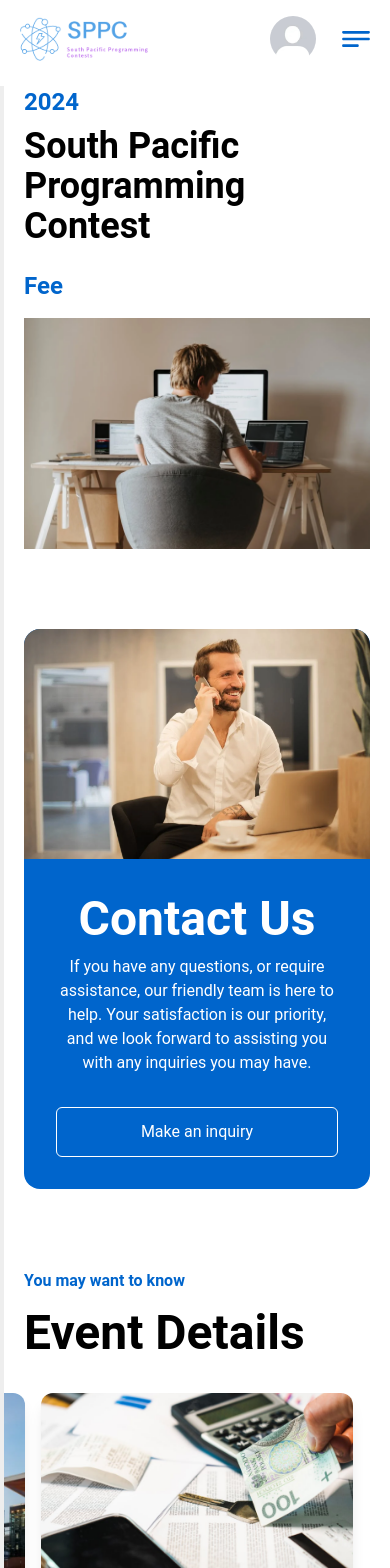
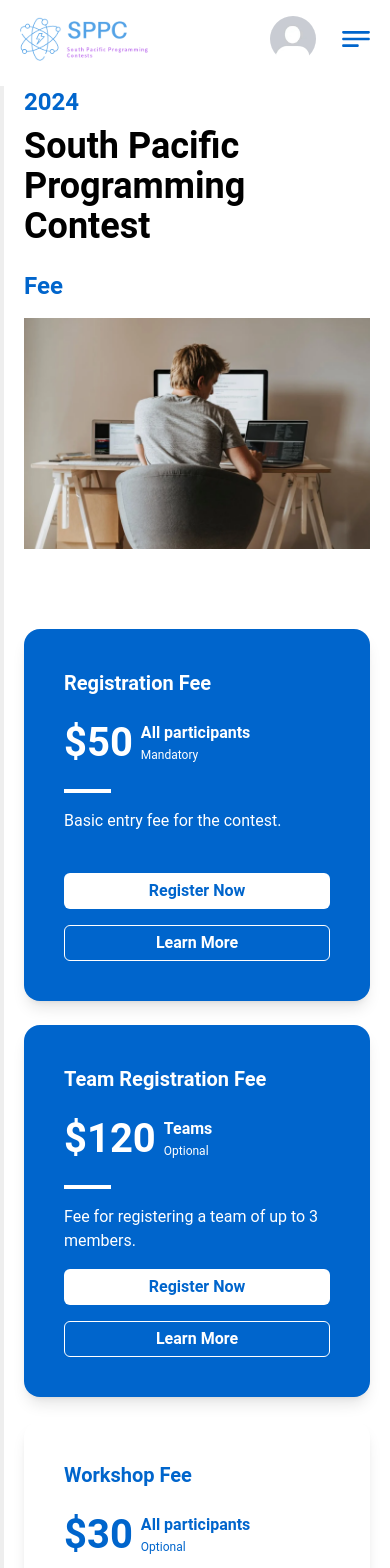
Before and after one commit to tranducanh2111/sppc-contest, a Next.js app: page /fee in a window 390 px wide. Shown: the top 1568 px of the page. Built offline with nearby package versions, Linux system fonts and the light colour scheme; no server answers.

Commit message:
responsive component/fee/pricing-list

```diff
--- /dev/null
+++ b/src/components/PricingCard.tsx
@@ -0,0 +1,51 @@
+// Card.js
+import React from 'react';
+import Image from 'next/image';
+import Link from 'next/link';
+import Button from '@/components/Button';
+
+// Resource
+import SeparateLineWhite from '../../public/separate_line_white.svg'
+import SeparateLinePrimary from '../../public/separate_line_primary.svg'
+
+// Define the prop types for the Card component
+type CardProps = {
+    cardName: string;
+    price: number;
+    forWho: string;
+    note: string;
+    description: string;
+    highlight: boolean;
+};
+
+const PricingCard: React.FC<CardProps> = ({ cardName, price, forWho, note, description, highlight }) => {
+  return (
+    <article className={`flex flex-col gap-[1rem] p-[2.5rem] rounded-[16px] shadow-lg ${highlight ? 'bg-primary' : 'bg-white'}`}>
+        <h4 className={`text-h4 ${highlight ? 'text-white' : 'text-primary'}`}>{cardName}</h4>
+        {/* Fee */}
+        <div className='flex gap-[0.5rem] items-center'>
+            <p className={`text-[40px] font-bold w-fit ${highlight ? 'text-white' : 'text-primary'}`}>${price}</p>
+            <div className='flex flex-col'>
+                <p className={`text-body font-bold ${highlight ? 'text-white' : 'text-primary'}`}>{forWho}</p>
+                <p className={`text-footnote ${highlight ? 'text-white' : 'text-primary'}`}>{note}</p>
+            </div>
+        </div>
+        {highlight ?
+            <Image src={SeparateLineWhite} alt='Separate Line White'/>
+            :
+            <Image src={SeparateLinePrimary} alt='Separate Line Primary'/>
+        }
+        <p className={`text-body h-[3rem] line-clamp-2 ${highlight ? 'text-white' : 'text-primary'}`}>{description}</p>
+        <div className='flex flex-col flex-wrap gap-y-[1rem]'>
+            <Link href="">
+                <Button title='Register Now' className={`w-full font-semibold ${highlight ? 'text-primary bg-white' : 'text-white bg-primary'}`}/>
+            </Link>
+            <Link href="">
+                <Button title='Learn More' className={`w-full font-semibold border border-solid ${highlight ? 'border-white text-white' : 'border-primary text-primary'}`}/>
+            </Link>
+        </div>
+    </article>
+  );
+};
+
+export default PricingCard;
--- /dev/null
+++ b/src/page-sections/Fee/PricingList.tsx
@@ -0,0 +1,26 @@
+import React from 'react'
+// Component
+import PricingCard from '@/components/PricingCard'
+// Resources
+import CardData from '@/sample_data/pricing.json'
+
+
+const PricingList = () => {
+    return (
+        <section className='grid grid-cols-auto-fit box-border gap-[1.5rem]'>
+            {CardData.map((card, index) => (
+                <PricingCard
+                    key={index}
+                    cardName={card.name}
+                    price={card.price}
+                    forWho={card.forWho}
+                    note={card.note}
+                    description={card.description}
+                    highlight={card.highlight}
+              />
+            ))}
+        </section>
+    )
+}
+
+export default PricingList
--- a/src/pages/fee.tsx
+++ b/src/pages/fee.tsx
@@ -7,6 +7,7 @@ import ContactCard from '@/components/ContactCard'
 // Resources for this location page's components
 import LocationHeroImage from '../../public/location-hero.png'
 import EventDetail from '@/components/EventDetail'
+import PricingList from '@/page-sections/Fee/PricingList'
 
 // Resources for EventDetail Component
 import LocationImage from '../../public/venue-general-1.png'
@@ -39,6 +40,7 @@ const Location: React.FC = () => {
         <div className="homepage relative bg-white">
             <HeroSection imageUrl={LocationHeroImage}/>
             <div className="max-w-[1170px] flex flex-col mx-auto mt-[80px] mb-20 gap-[80px] px-5">
+                <PricingList />
                 <ContactCard />
             </div>
             <EventDetail cardData={CardData}/>
--- /dev/null
+++ b/src/sample_data/pricing.json
@@ -0,0 +1,110 @@
+[
+    {
+        "name": "Registration Fee",
+        "price": 50,
+        "forWho": "All participants",
+        "note": "Mandatory",
+        "description": "Basic entry fee for the contest.",
+        "highlight": true,
+        "priceCategory": "included"
+    },
+    {
+        "name": "Team Registration Fee",
+        "price": 120,
+        "forWho": "Teams",
+        "note": "Optional",
+        "description": "Fee for registering a team of up to 3 members.",
+        "highlight": true,
+        "priceCategory": "included"
+    },
+    {
+        "name": "Workshop Fee",
+        "price": 30,
+        "forWho": "All participants",
+        "note": "Optional",
+        "description": "Fee to attend pre-contest workshops.",
+        "highlight": false,
+        "priceCategory": "excluded"
+    },
+    {
+        "name": "Practice Contest Fee",
+        "price": 20,
+        "forWho": "All participants",
+        "note": "Optional",
+        "description": "Fee to participate in a practice contest.",
+        "highlight": false,
+        "priceCategory": "excluded"
+    },
+    {
+        "name": "Accommodation Fee",
+        "price": 100,
+        "forWho": "Non-local participants",
+        "note": "Optional",
+        "description": "Fee for on-site accommodation during the contest.",
+        "highlight": false,
+        "priceCategory": "excluded"
+    },
+    {
+        "name": "Meal Plan Fee",
+        "price": 50,
+        "forWho": "All participants",
+        "note": "Optional",
+        "description": "Fee for meals during the contest.",
+        "highlight": false,
+        "priceCategory": "excluded"
+    },
+    {
+        "name": "Transportation Fee",
+        "price": 40,
+        "forWho": "Non-local participants",
+        "note": "Optional",
+        "description": "Fee for transportation to and from the venue.",
+        "highlight": false,
+        "priceCategory": "excluded"
+    },
+    {
+        "name": "Certificate Fee",
+        "price": 10,
+        "forWho": "All participants",
+        "note": "Optional",
+        "description": "Fee for an official participation certificate.",
+        "highlight": false,
+        "priceCategory": "excluded"
+    },
+    {
+        "name": "Networking Event Fee",
+        "price": 25,
+        "forWho": "All participants",
+        "note": "Optional",
+        "description": "Fee for attending the networking event.",
+        "highlight": false,
+        "priceCategory": "excluded"
+    },
+    {
+        "name": "Contest Material Fee",
+        "price": 10,
+        "forWho": "All participants",
+        "note": "Optional",
+        "description": "Fee for printed contest materials.",
+        "highlight": false,
+        "priceCategory": "excluded"
+    },
+    {
+        "name": "Additional Monitor Fee",
+        "price": 30,
+        "forWho": "All participants",
+        "note": "Optional",
+        "description": "Fee for an additional monitor during the contest.",
+        "highlight": false,
+        "priceCategory": "excluded"
+    },
+    {
+        "name": "Guidance Session Fee",
+        "price": 35,
+        "forWho": "All participants",
+        "note": "Optional",
+        "description": "Fee for one-on-one guidance sessions.",
+        "highlight": false,
+        "priceCategory": "excluded"
+    }
+]
--- a/tailwind.config.js
+++ b/tailwind.config.js
@@ -98,6 +98,7 @@ module.exports = withMT({
       gridTemplateColumns: {
         // Complex site-specific column configuration
         'homepage-contest-stat': 'max(40%, 300px) auto',
+        'auto-fit': 'repeat(auto-fit, minmax(310px, 1fr))',
       }
     },
   },
```
Also changed, not shown: public/separate_line_primary.svg (added), public/separate_line_white.svg (added).
